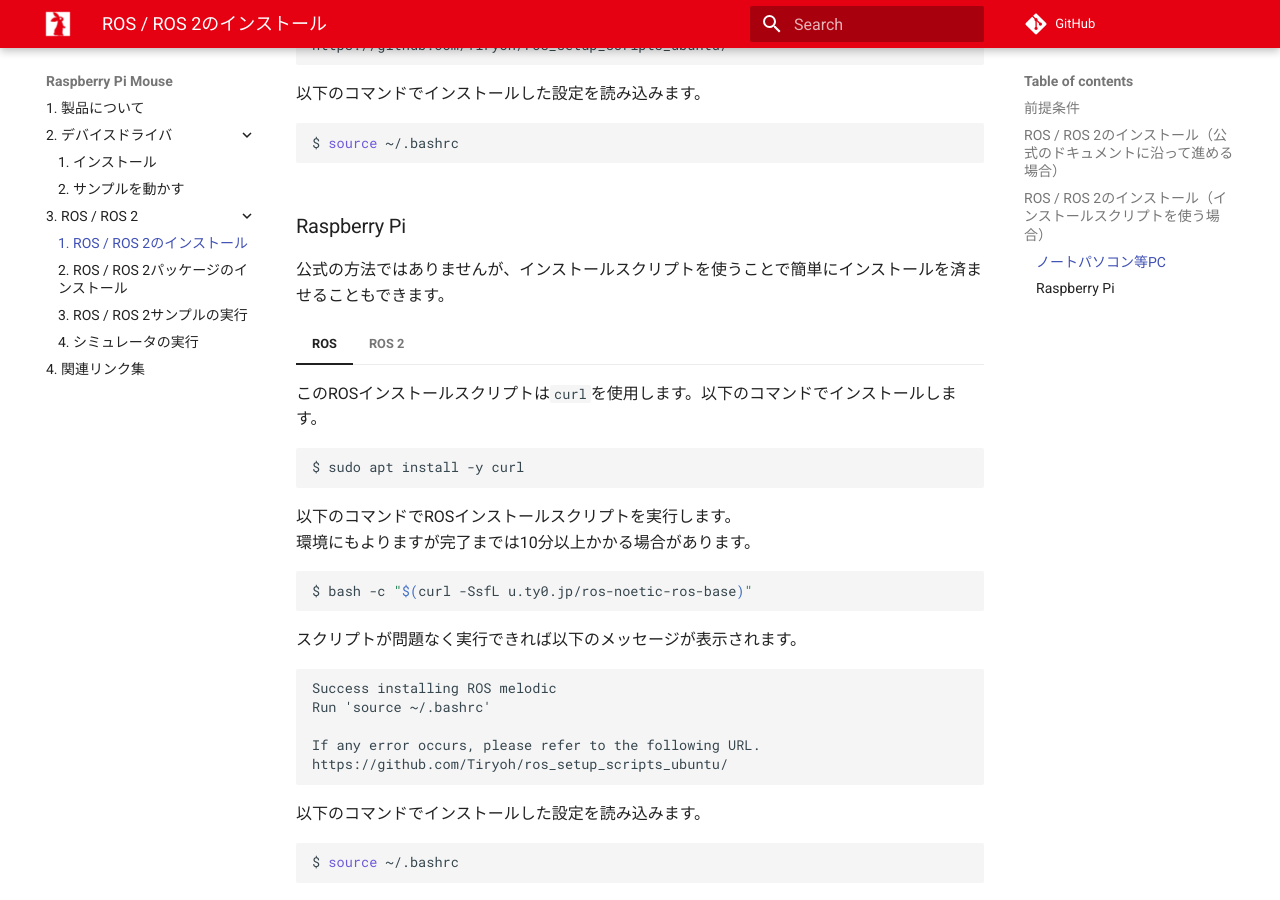
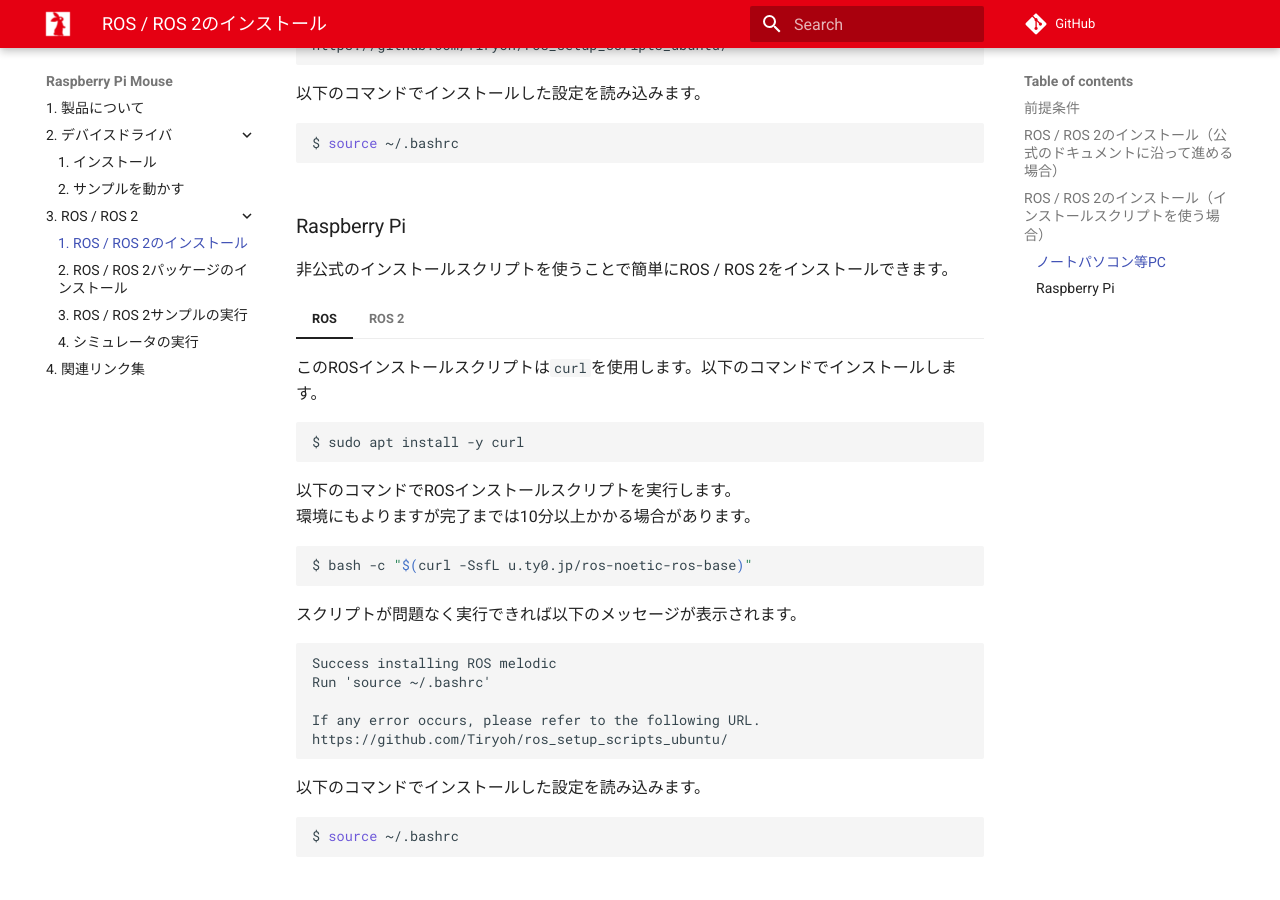
Before and after one commit to rt-net/tutorials, an MkDocs documentation site: the page built from docs/raspimouse/ros/install.md, in a window 1280 px wide and 900 px high, scrolled down 1545 px. Built offline with MkDocs 1.6.1 and Material for MkDocs 9.7.7, drawn with Linux system fonts in a browser that asks for light colours; comment, search, counter and statistics services are not loaded.

Commit message:
Update docs/raspimouse/ros/install.md
Co-authored-by: Shota Aoki <s.aoki@rt-net.jp>

```diff
--- a/docs/raspimouse/ros/install.md
+++ b/docs/raspimouse/ros/install.md
@@ -104,7 +104,7 @@ robot: Raspberry Pi Mouse
 
 ### Raspberry Pi
 
-公式の方法ではありませんが、インストールスクリプトを使うことで簡単にインストールを済ませることもできます。
+非公式のインストールスクリプトを使うことで簡単にROS / ROS 2をインストールできます。
 
 === "ROS"
     このROSインストールスクリプトは`curl`を使用します。以下のコマンドでインストールします。
```
